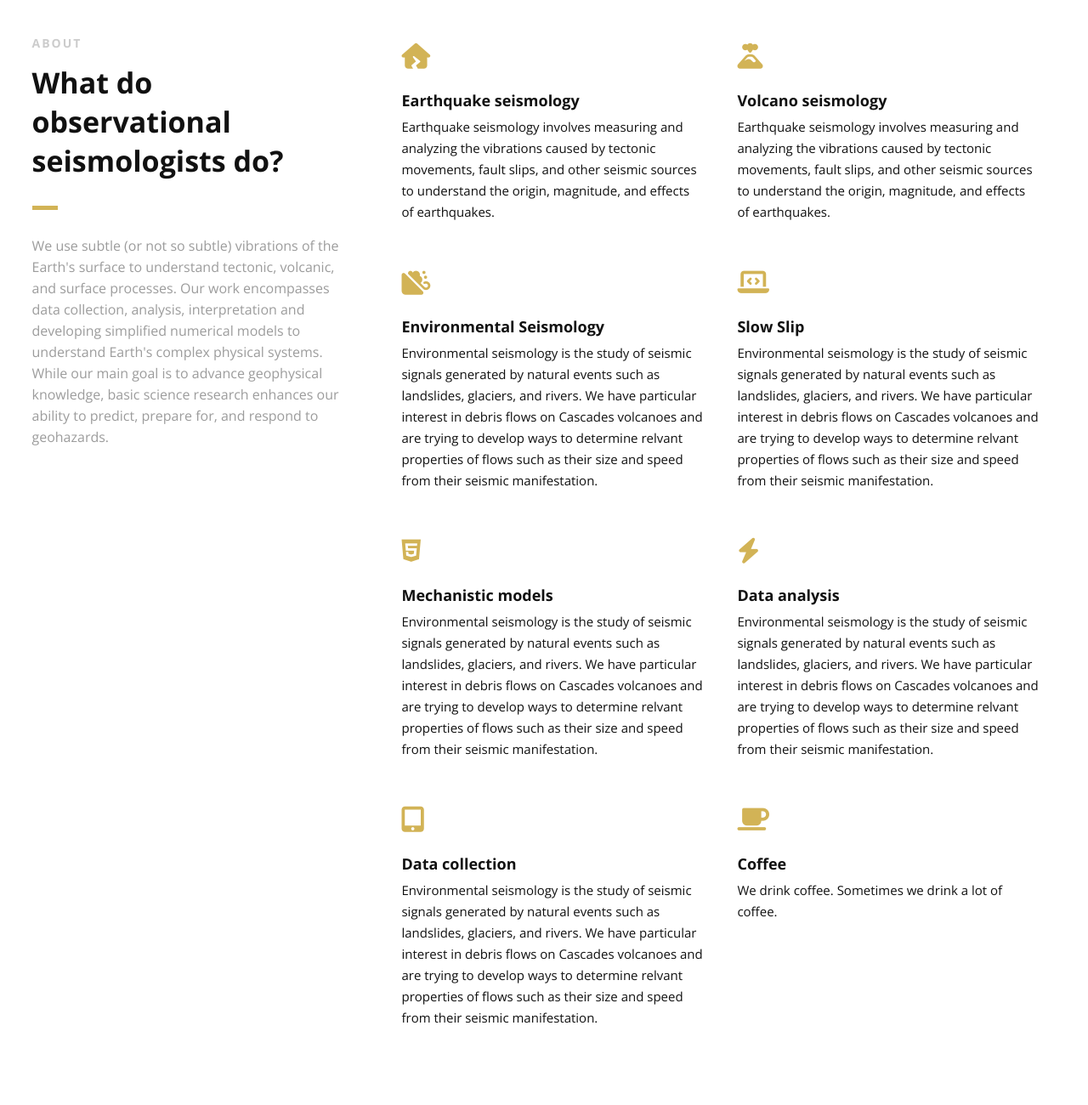
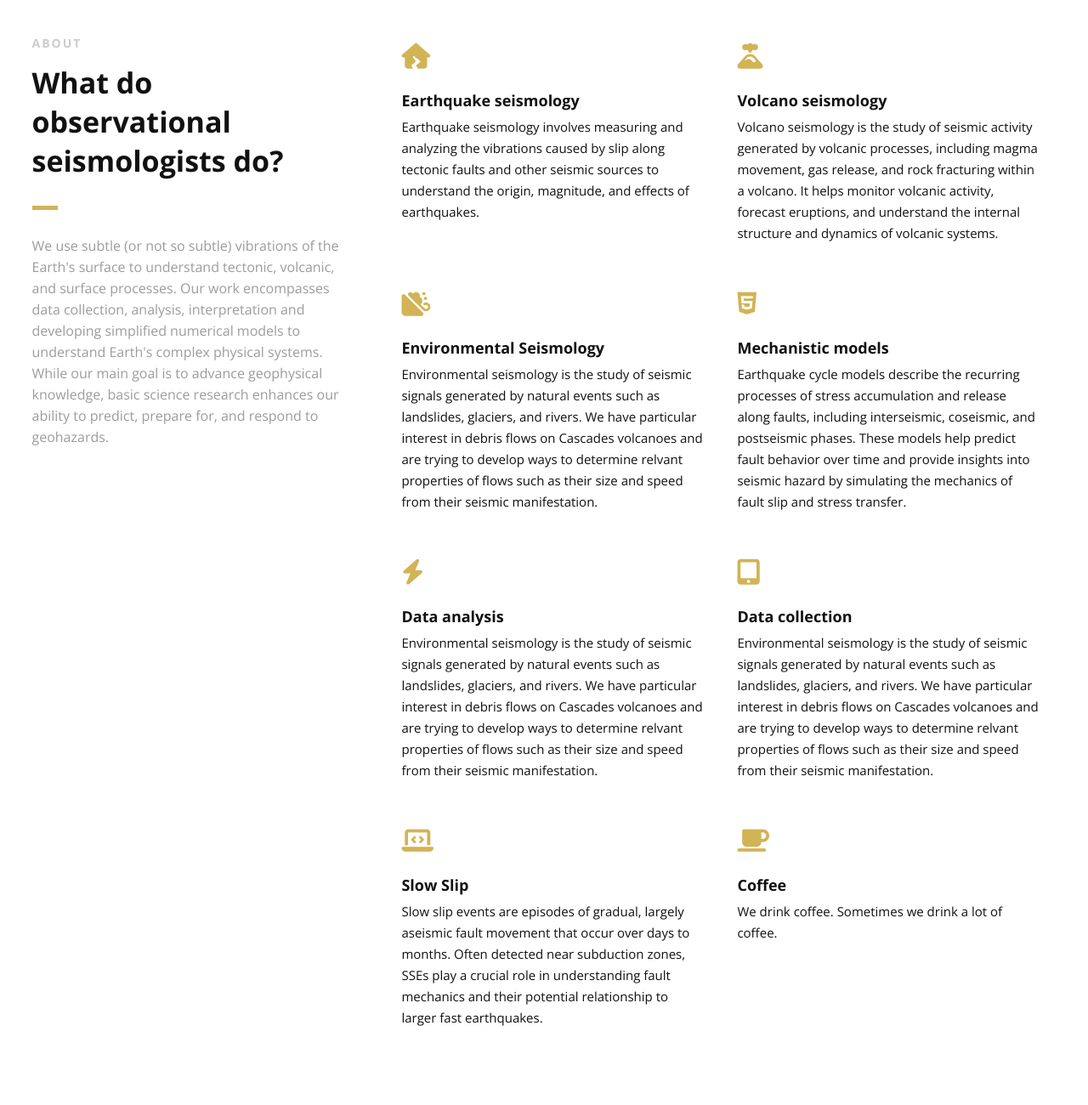
Before and after one commit to amtseismo/amtseismo.github.io, a plain HTML site: page index.html in a window 1280 px wide. Shown: the part 940-2240 px from the top of the page at 85% size. Drawn offline with nearby package versions, Linux system fonts and the light colour scheme.

Commit message:
fixed somet hings

```diff
--- a/index.html
+++ b/index.html
@@ -87,9 +87,9 @@
                                 </a>
                             </li>
                             <li>
-                                <a target="_blank" title="CV" href="./cv_thomas.pdf">
-                                    <i class="fa fa-file fa-xl"></i><span>CV</span>
-                                </a>
+			                    <a target="_blank" title="CV" href="https://amtseismo.github.io/cv_thomas.pdf">
+			                        <i class="fa fa-file fa-xl"></i><span>CV</span>
+			                    </a>
                             </li>
                             <li>
                                 <a target="_blank" title="Email" href="mailto:amt.seismo@gmail.com">
@@ -181,7 +181,7 @@
                         <!--Icon Block Description-->
                         <div class="icon-block-description">
                             <h4>Earthquake seismology</h4>
-                            <p>Earthquake seismology involves measuring and analyzing the vibrations caused by tectonic movements, fault slips, and other seismic sources to understand the origin, magnitude, and effects of earthquakes.</p>
+                            <p>Earthquake seismology involves measuring and analyzing the vibrations caused by slip along tectonic faults and other seismic sources to understand the origin, magnitude, and effects of earthquakes.</p>
                         </div>
                     </div>
                     <!--End of Icon Block-->
@@ -195,7 +195,7 @@
                         <!--Icon Block Description-->
                         <div class="icon-block-description">
                             <h4>Volcano seismology</h4>
-                            <p>Earthquake seismology involves measuring and analyzing the vibrations caused by tectonic movements, fault slips, and other seismic sources to understand the origin, magnitude, and effects of earthquakes.</p>
+                            <p>Volcano seismology is the study of seismic activity generated by volcanic processes, including magma movement, gas release, and rock fracturing within a volcano. It helps monitor volcanic activity, forecast eruptions, and understand the internal structure and dynamics of volcanic systems.</p>
                         </div>
                     </div>
                     <!--End of Icon Block-->
@@ -215,20 +215,6 @@
                     <!--End of Icon Block-->
 
                     <!--Icon Block-->
-                    <div class="col-2 icon-block icon-top wow fadeInUp" data-wow-delay="0.5s">
-                        <!--Icon-->
-                        <div class="icon">
-                            <i class="fa fa-laptop-code fa-2x"></i>
-                        </div>
-                        <!--Icon Block Description-->
-                        <div class="icon-block-description">
-                            <h4>Slow Slip</h4>
-                            <p>Environmental seismology is the study of seismic signals generated by natural events such as landslides, glaciers, and rivers. We have particular interest in debris flows on Cascades volcanoes and are trying to develop ways to determine relvant properties of flows such as their size and speed from their seismic manifestation.</p>
-                        </div>
-                    </div>
-                    <!--End of Icon Block-->
-
-                    <!--Icon Block-->
                     <div class="col-2 icon-block icon-top wow fadeInUp" data-wow-delay="0.1s">
                         <!--Icon-->
                         <div class="icon">
@@ -237,7 +223,7 @@
                         <!--Icon Block Description-->
                         <div class="icon-block-description">
                             <h4>Mechanistic models</h4>
-                            <p>Environmental seismology is the study of seismic signals generated by natural events such as landslides, glaciers, and rivers. We have particular interest in debris flows on Cascades volcanoes and are trying to develop ways to determine relvant properties of flows such as their size and speed from their seismic manifestation.</p>
+                            <p>Earthquake cycle models describe the recurring processes of stress accumulation and release along faults, including interseismic, coseismic, and postseismic phases. These models help predict fault behavior over time and provide insights into seismic hazard by simulating the mechanics of fault slip and stress transfer.</p>
                         </div>
                     </div>
                     <!--End of Icon Block-->
@@ -266,6 +252,20 @@
                         <div class="icon-block-description">
                             <h4>Data collection</h4>
                             <p>Environmental seismology is the study of seismic signals generated by natural events such as landslides, glaciers, and rivers. We have particular interest in debris flows on Cascades volcanoes and are trying to develop ways to determine relvant properties of flows such as their size and speed from their seismic manifestation.</p>
+                        </div>
+                    </div>
+                    <!--End of Icon Block-->
+
+                    <!--Icon Block-->
+                    <div class="col-2 icon-block icon-top wow fadeInUp" data-wow-delay="0.5s">
+                        <!--Icon-->
+                        <div class="icon">
+                            <i class="fa fa-laptop-code fa-2x"></i>
+                        </div>
+                        <!--Icon Block Description-->
+                        <div class="icon-block-description">
+                            <h4>Slow Slip</h4>
+                            <p>Slow slip events are episodes of gradual, largely aseismic fault movement that occur over days to months. Often detected near subduction zones, SSEs play a crucial role in understanding fault mechanics and their potential relationship to larger fast earthquakes.</p>
                         </div>
                     </div>
                     <!--End of Icon Block-->
@@ -763,7 +763,7 @@
                     </a>
                 </li>
                 <li>
-                    <a target="_blank" title="CV" href="./cv_thomas.pdf">
+                    <a target="_blank" title="CV" href="https://amtseismo.github.io/cv_thomas.pdf">
                         <i class="fa fa-file fa-xl"></i><span>CV</span>
                     </a>
                 </li>
```
